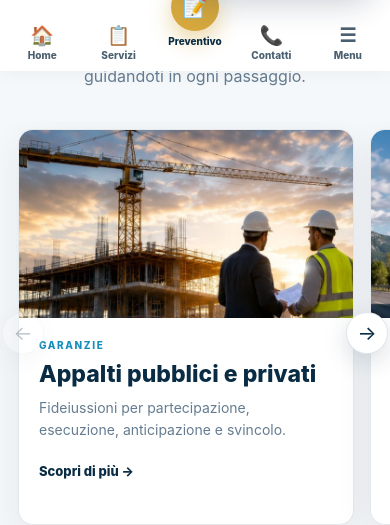
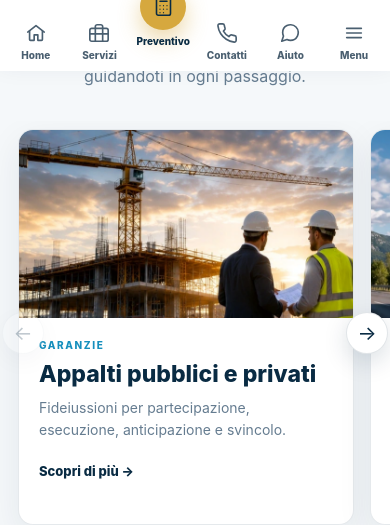
Before and after one commit to migliore50-afk/Cm-Consulting-, a website: page index.html in a window 390 px wide. Shown: the part 773-1298 px from the top of the page. Drawn offline with Linux system fonts and the light colour scheme.

Commit message:
feat: barra mobile con Assistente CM integrato (voce Aiuto), pallone fluttuante nascosto

```diff
--- a/assets/app.js
+++ b/assets/app.js
@@ -586,21 +586,36 @@ function removeRedundantFooterButtons() {
 // ancora, vedi registro tecnico (eSIM non ancora attiva).
 function initMobileBottomNav() {
   if (document.getElementById('cmMobileNav')) return;
+  const icons = {
+    home: '<svg viewBox="0 0 24 24" fill="none" stroke="currentColor" stroke-width="1.8" stroke-linecap="round" stroke-linejoin="round"><path d="M3 11l9-7 9 7"/><path d="M5 10v9a1 1 0 0 0 1 1h4v-6h4v6h4a1 1 0 0 0 1-1v-9"/></svg>',
+    servizi: '<svg viewBox="0 0 24 24" fill="none" stroke="currentColor" stroke-width="1.8" stroke-linecap="round" stroke-linejoin="round"><rect x="2" y="7" width="20" height="14" rx="2"/><path d="M16 21V5a2 2 0 0 0-2-2h-4a2 2 0 0 0-2 2v16"/><path d="M2 13h20"/></svg>',
+    preventivo: '<svg viewBox="0 0 24 24" fill="none" stroke="currentColor" stroke-width="1.8" stroke-linecap="round" stroke-linejoin="round"><rect x="4" y="2" width="16" height="20" rx="2"/><line x1="8" y1="6" x2="16" y2="6"/><circle cx="8" cy="11" r=".7" fill="currentColor" stroke="none"/><circle cx="12" cy="11" r=".7" fill="currentColor" stroke="none"/><circle cx="16" cy="11" r=".7" fill="currentColor" stroke="none"/><circle cx="8" cy="15" r=".7" fill="currentColor" stroke="none"/><circle cx="12" cy="15" r=".7" fill="currentColor" stroke="none"/><circle cx="16" cy="15" r=".7" fill="currentColor" stroke="none"/><circle cx="8" cy="19" r=".7" fill="currentColor" stroke="none"/><circle cx="12" cy="19" r=".7" fill="currentColor" stroke="none"/></svg>',
+    contatti: '<svg viewBox="0 0 24 24" fill="none" stroke="currentColor" stroke-width="1.8" stroke-linecap="round" stroke-linejoin="round"><path d="M22 16.92v3a2 2 0 0 1-2.18 2 19.79 19.79 0 0 1-8.63-3.07 19.5 19.5 0 0 1-6-6 19.79 19.79 0 0 1-3.07-8.67A2 2 0 0 1 4.11 2h3a2 2 0 0 1 2 1.72c.127.96.362 1.903.7 2.81a2 2 0 0 1-.45 2.11L8.09 9.91a16 16 0 0 0 6 6l1.27-1.27a2 2 0 0 1 2.11-.45c.907.338 1.85.573 2.81.7A2 2 0 0 1 22 16.92z"/></svg>',
+    aiuto: '<svg viewBox="0 0 24 24" fill="none" stroke="currentColor" stroke-width="1.8" stroke-linecap="round" stroke-linejoin="round"><path d="M21 11.5a8.38 8.38 0 0 1-.9 3.8 8.5 8.5 0 0 1-7.6 4.7 8.38 8.38 0 0 1-3.8-.9L3 21l1.9-5.7a8.38 8.38 0 0 1-.9-3.8 8.5 8.5 0 0 1 4.7-7.6 8.38 8.38 0 0 1 3.8-.9h.5a8.48 8.48 0 0 1 8 8v.5z"/></svg>',
+    menu: '<svg viewBox="0 0 24 24" fill="none" stroke="currentColor" stroke-width="1.8" stroke-linecap="round"><path d="M4 7h16M4 12h16M4 17h16"/></svg>'
+  };
   const nav = document.createElement('nav');
   nav.id = 'cmMobileNav';
   nav.className = 'cm-mobile-nav';
   nav.setAttribute('aria-label', 'Navigazione rapida');
   nav.innerHTML = `
-    <a href="/" class="cm-mn-item"><span class="cm-mn-icon" aria-hidden="true">🏠</span><span>Home</span></a>
-    <a href="/fideiussioni" class="cm-mn-item"><span class="cm-mn-icon" aria-hidden="true">📋</span><span>Servizi</span></a>
-    <a href="/richiedi-preventivo" class="cm-mn-item cm-mn-cta"><span class="cm-mn-icon" aria-hidden="true">📝</span><span>Preventivo</span></a>
-    <a href="/contatti" class="cm-mn-item"><span class="cm-mn-icon" aria-hidden="true">📞</span><span>Contatti</span></a>
-    <button type="button" class="cm-mn-item" id="cmMobileNavMenu"><span class="cm-mn-icon" aria-hidden="true">☰</span><span>Menu</span></button>
+    <a href="/" class="cm-mn-item"><span class="cm-mn-icon" aria-hidden="true">${icons.home}</span><span>Home</span></a>
+    <a href="/fideiussioni" class="cm-mn-item"><span class="cm-mn-icon" aria-hidden="true">${icons.servizi}</span><span>Servizi</span></a>
+    <a href="/richiedi-preventivo" class="cm-mn-item cm-mn-cta"><span class="cm-mn-icon" aria-hidden="true">${icons.preventivo}</span><span>Preventivo</span></a>
+    <a href="/contatti" class="cm-mn-item"><span class="cm-mn-icon" aria-hidden="true">${icons.contatti}</span><span>Contatti</span></a>
+    <button type="button" class="cm-mn-item" id="cmMobileNavAiuto"><span class="cm-mn-icon" aria-hidden="true">${icons.aiuto}</span><span>Aiuto</span></button>
+    <button type="button" class="cm-mn-item" id="cmMobileNavMenu"><span class="cm-mn-icon" aria-hidden="true">${icons.menu}</span><span>Menu</span></button>
   `;
   document.body.appendChild(nav);
   document.getElementById('cmMobileNavMenu')?.addEventListener('click', () => {
     window.scrollTo({ top: 0, behavior: 'smooth' });
     document.getElementById('menu')?.click();
+  });
+  // 21 settembre 2026 — su richiesta di Carmelo, l'Assistente CM su mobile si apre
+  // da qui (sesta voce) invece che dal pallone fluttuante, che copriva il
+  // contenuto della pagina. Il pallone resta nascosto su mobile via CSS.
+  document.getElementById('cmMobileNavAiuto')?.addEventListener('click', () => {
+    if (typeof window.openAI === 'function') window.openAI();
   });
 }
 
--- a/assets/v9-final.css
+++ b/assets/v9-final.css
@@ -523,13 +523,19 @@ body.privacy-modal-open{overflow:hidden}
    pollice (Home, Servizi, Preventivo in evidenza al centro, Contatti, Menu).
    WhatsApp volutamente assente — nessun numero attivo ancora (eSIM non attiva),
    vedi registro tecnico. Sposta piu' in alto Assistente CM e "Torna su" perche'
-   non restino coperti dalla nuova barra. */
+   non restino coperti dalla nuova barra.
+   21 settembre 2026, correzione: icone emoji sostituite con icone SVG a linea
+   (piu' vicine allo stile Mondocauzioni, coerenti col resto del sito che non usa
+   mai emoji nella navigazione). Correzione: lo scostamento di Assistente CM/Torna
+   su ora usa env(safe-area-inset-bottom) esplicitamente — su iPhone senza tasto
+   Home la barra e' piu' alta del previsto (indicatore Home), un valore fisso non
+   bastava e i due pulsanti restavano in parte coperti dalla barra. */
 .cm-mobile-nav{display:none}
 @media(max-width:760px){
-  body{padding-bottom:68px}
+  body{padding-bottom:70px}
   .cm-mobile-nav{
     display:grid;
-    grid-template-columns:repeat(5,1fr);
+    grid-template-columns:repeat(6,1fr);
     position:fixed;
     left:0;right:0;bottom:0;
     z-index:9000;
@@ -543,7 +549,7 @@ body.privacy-modal-open{overflow:hidden}
     flex-direction:column;
     align-items:center;
     justify-content:flex-end;
-    gap:3px;
+    gap:4px;
     min-height:52px;
     border:0;
     background:none;
@@ -554,19 +560,22 @@ body.privacy-modal-open{overflow:hidden}
     padding:4px 2px 2px;
     font-family:inherit;
   }
-  .cm-mn-icon{font-size:19px;line-height:1}
+  .cm-mn-icon{display:flex;align-items:center;justify-content:center;width:22px;height:22px}
+  .cm-mn-icon svg{width:100%;height:100%}
   .cm-mn-cta{color:#092b43;position:relative;top:-14px}
   .cm-mn-cta .cm-mn-icon{
-    width:48px;height:48px;
-    display:flex;align-items:center;justify-content:center;
+    width:46px;height:46px;
     border-radius:50%;
     background:var(--gold,#d6aa45);
     color:#092b43;
     box-shadow:0 10px 22px rgba(214,170,69,.45);
-    font-size:20px;
   }
+  .cm-mn-cta .cm-mn-icon svg{width:21px;height:21px}
 
-  /* Assistente CM e "Torna su": sollevati sopra la nuova barra */
-  #cm-ai-fab,.cm-ai-fab{bottom:78px!important}
-  #cm-back-top{bottom:78px!important}
+  /* 21 settembre 2026 — su richiesta di Carmelo: il pallone "Assistente CM"
+     fluttuante copriva il contenuto della pagina (segnalato più volte). Su
+     mobile è ora sostituito dalla voce "Aiuto" nella barra qui sopra — il
+     pallone va quindi nascosto del tutto qui, non solo sollevato. */
+  #cm-ai-fab,.cm-ai-fab{display:none!important}
+  #cm-back-top{bottom:calc(80px + env(safe-area-inset-bottom,0px))!important}
 }
```
